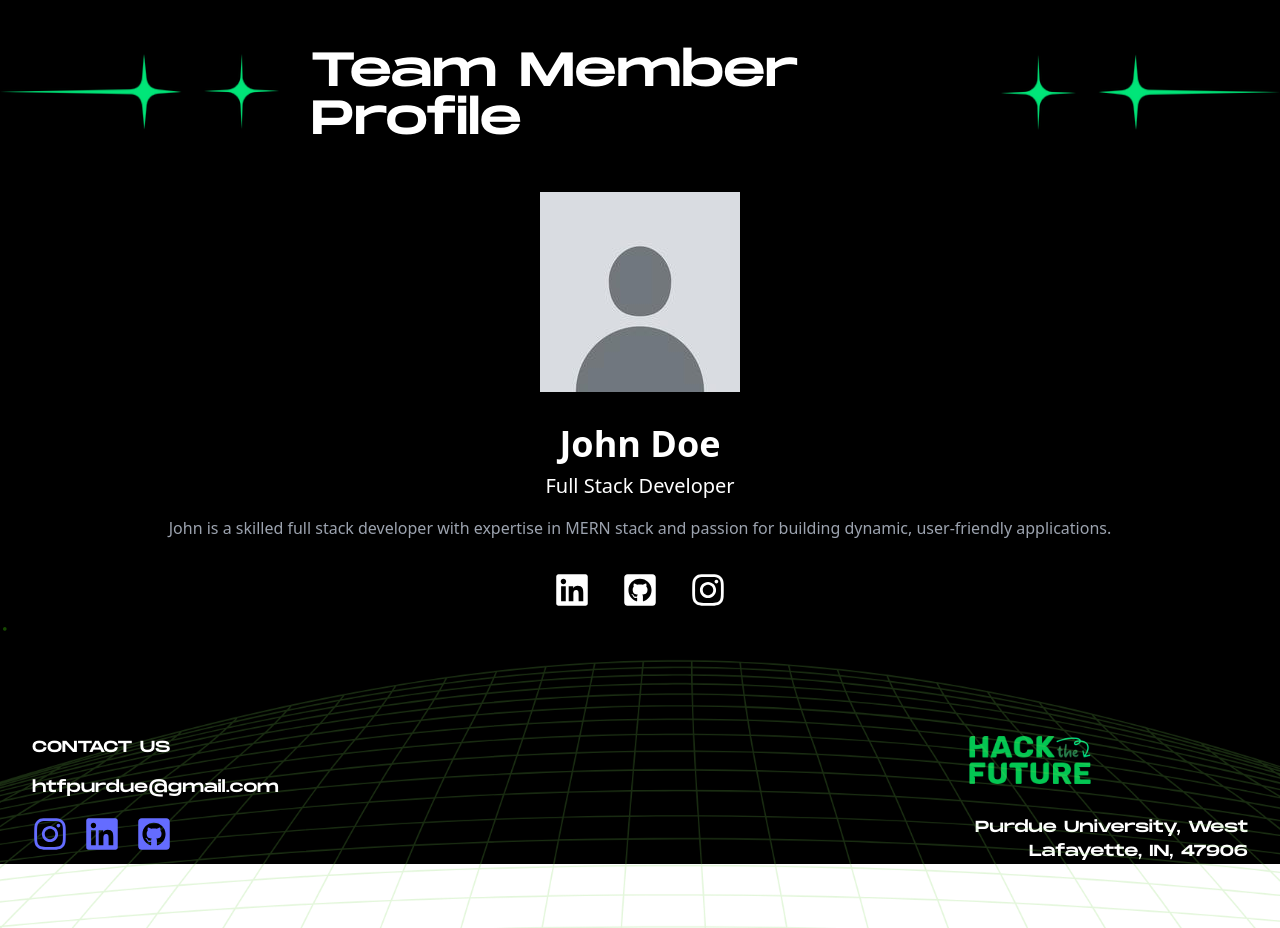
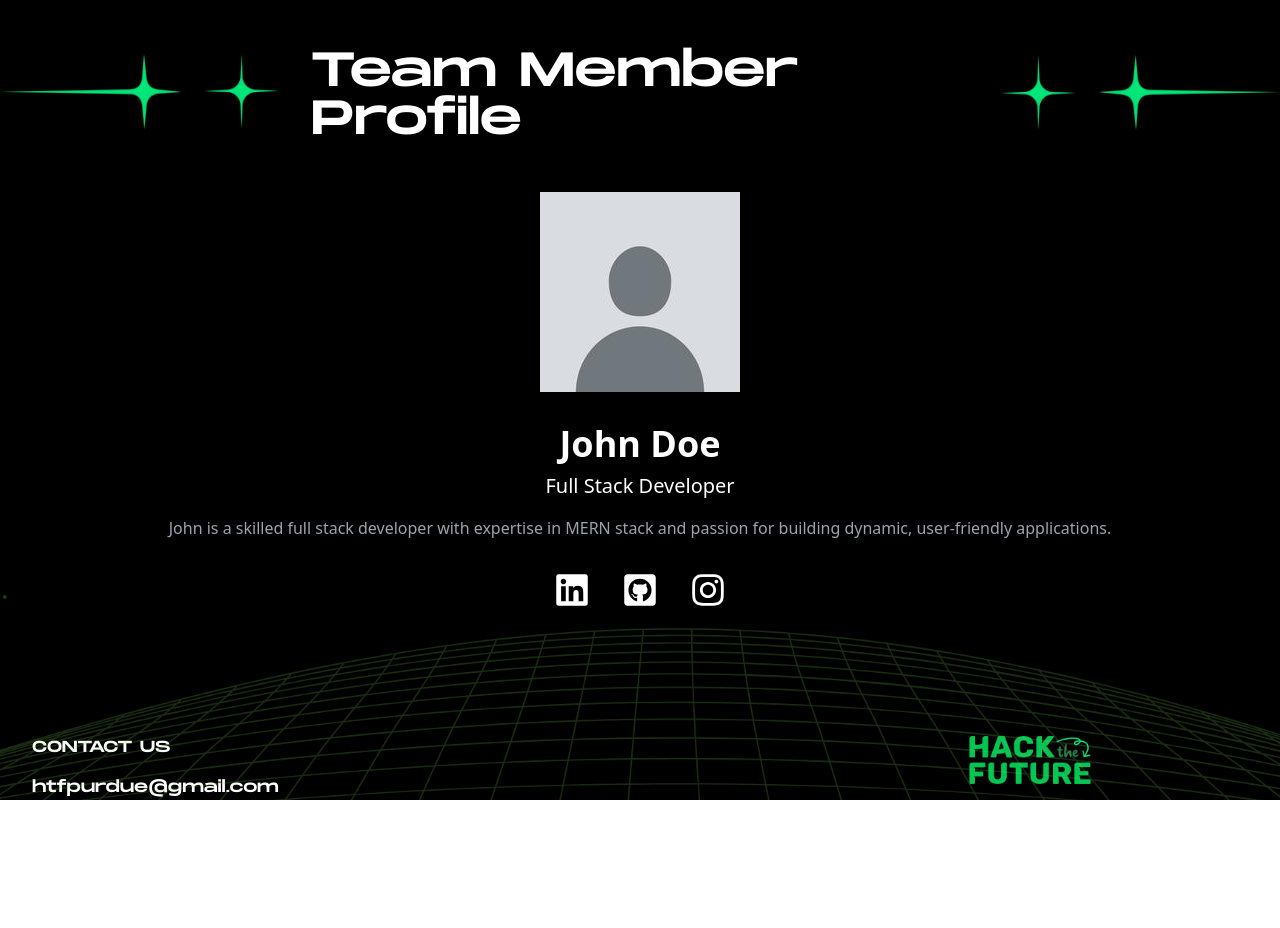
Before and after one commit to youngjun-yoo16/workshop-vite, a React (Vite) app: page /demo in a window 1280 px wide. After the commit the page ends 800 px from the top, so only its background shows below. Built offline with nearby package versions, Linux system fonts and the light colour scheme.

Commit message:
globe stays onscreen

```diff
--- a/src/pages/demoPage.jsx
+++ b/src/pages/demoPage.jsx
@@ -6,8 +6,9 @@ export default function DemoPage() {
   const [isHovered, setIsHovered] = useState(false);
 
   return (
-    <div className="h-screen w-screen bg-black">
-      <div className="h-full w-full bg-black flex-col z-10 relative pt-10">
+
+    <div className="h-screen w-screen bg-black overflow-hidden">
+      <div className="h-full w-full bg-black flex-col relative pt-10">
         {/* Header */}
         <div className="h-1/12 w-full font-monument text-white text-5xl flex-col items-center">
           <div className="flex items-center justify-center h-full ">
@@ -57,7 +58,7 @@ export default function DemoPage() {
 
         {/* Footer */}
         <div className="w-full flex gap-10 font-monument text-base bg-black text-white pt-16">
-          <div className="flex-col px-8 pt-16 z-10">
+          <div className="flex-col px-8 pt-16">
             <h1 className="pb-4 text-htfgreen">CONTACT US</h1>
             <h1>htfpurdue@gmail.com</h1>
             <div className="flex text-4xl pt-4 gap-4">
@@ -77,8 +78,9 @@ export default function DemoPage() {
             <img src="/Logo.png" className="h-12 w-42 pl-12 mb-8 ml-6 object-right" alt="Logo" />
             <h1 className="text-right">Purdue University, West Lafayette, IN, 47906</h1>
           </div>
+          <img className=" absolute overflow-hidden -bottom-24 mt-20" src="/globe.png" alt="Globe Background" />
         </div>
-        <img className="z-0 absolute -bottom-32 mt-20" src="/globe.png" alt="Globe Background" />
+
       </div>
     </div>
   );
```
